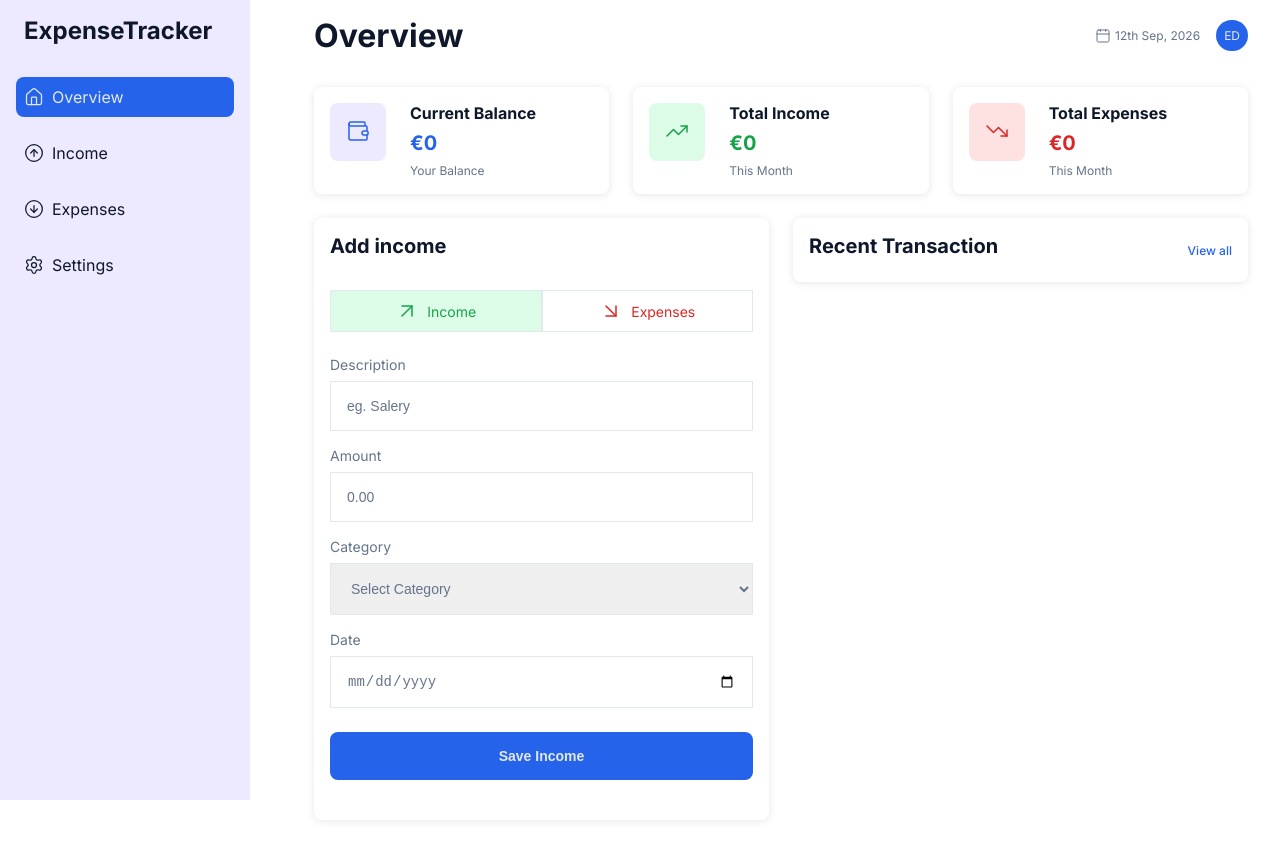
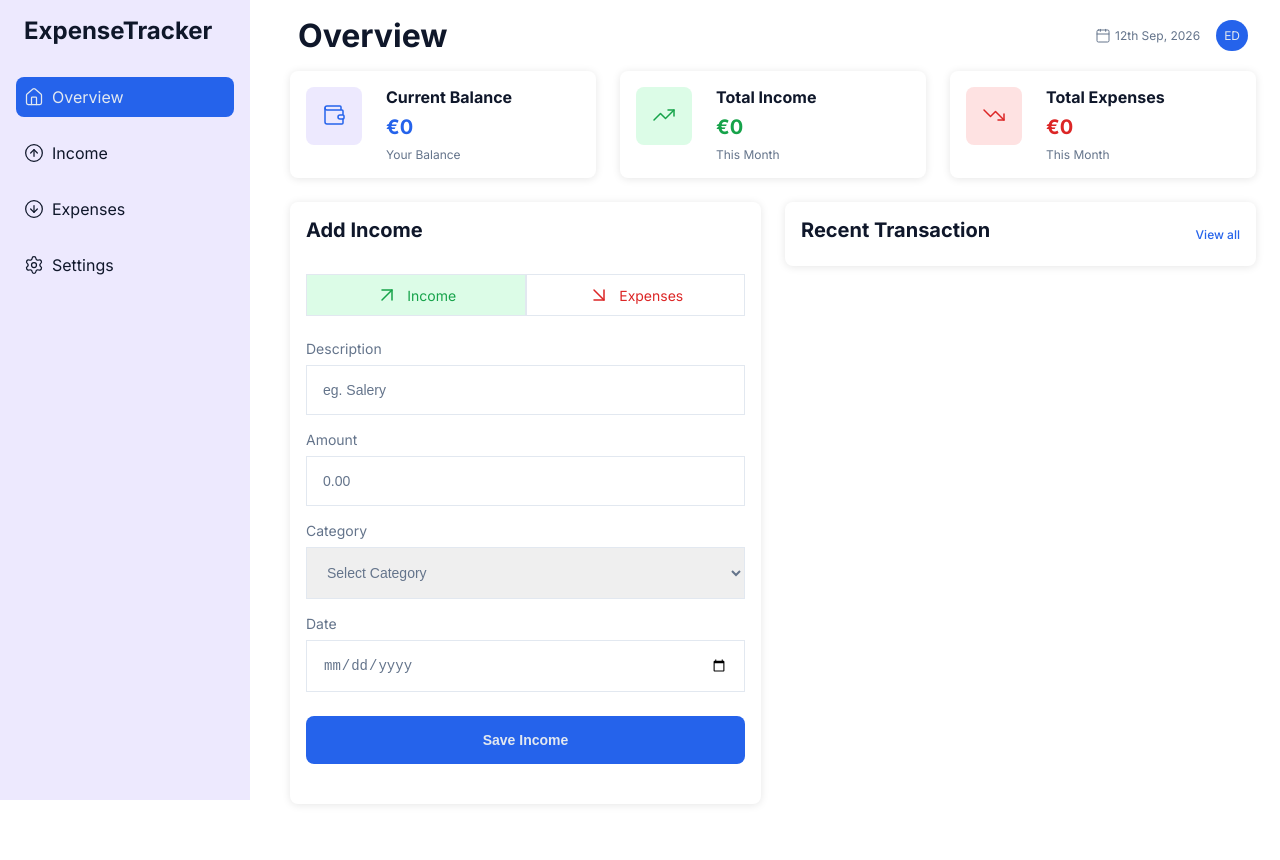
Before and after one commit to edwardshanahan97/expense-tracker, a React (Vite) app: page / in a window 1280 px wide. Built offline with nearby package versions, Linux system fonts and the light colour scheme.

Commit message:
style: refine responsive layout and spacing

```diff
--- a/src/index.css
+++ b/src/index.css
@@ -66,12 +66,9 @@ a {
 
 main {
   margin-top: 2.4rem;
-
   padding-inline: 1.6rem;
   padding-bottom: 15rem;
-
   position: relative;
-
   display: grid;
   gap: 2.4rem;
 }
@@ -87,13 +84,14 @@ main {
 
 .heading-2 {
   color: var(--color-text-primary);
-  font-size: 2rem;
+  font-size: 1.6rem;
   margin-bottom: 0.8rem;
+  text-transform: capitalize;
 }
 
 .heading-3 {
   color: var(--color-text-primary);
-  font-size: 1.6rem;
+  font-size: 1.4rem;
   margin-bottom: 0.8rem;
 }
 
@@ -109,6 +107,14 @@ svg {
   .heading-1 {
     font-size: 3.2rem;
   }
+
+  .heading-2 {
+    font-size: 2rem;
+  }
+
+  .heading-3 {
+    font-size: 1.6rem;
+  }
 }
 
 @media (min-width: 1040px) {
@@ -116,17 +122,14 @@ svg {
     display: grid;
     grid-template-columns: 25rem minmax(0, 1fr);
     grid-template-rows: auto 1fr;
-    gap: 3.2rem;
-
+    gap: 1.6rem;
     align-items: start;
   }
 
   main {
     grid-column: 2 / -1;
-
     margin-top: 0;
-
-    padding-inline: 3.2rem;
+    padding-inline: 2.4rem;
     padding-bottom: 4rem;
   }
 }
--- a/src/pages/Overview/Overview.css
+++ b/src/pages/Overview/Overview.css
@@ -4,13 +4,10 @@
   gap: 2.4rem;
 }
 
-@media (min-width: 768px) {
+/* Desktop */
+@media (min-width: 1040px) {
   .overview {
     grid-template-columns: repeat(2, minmax(0, 1fr));
     align-items: start;
   }
-
-  .overview .button--fixed {
-    display: none;
-  }
 }
```
